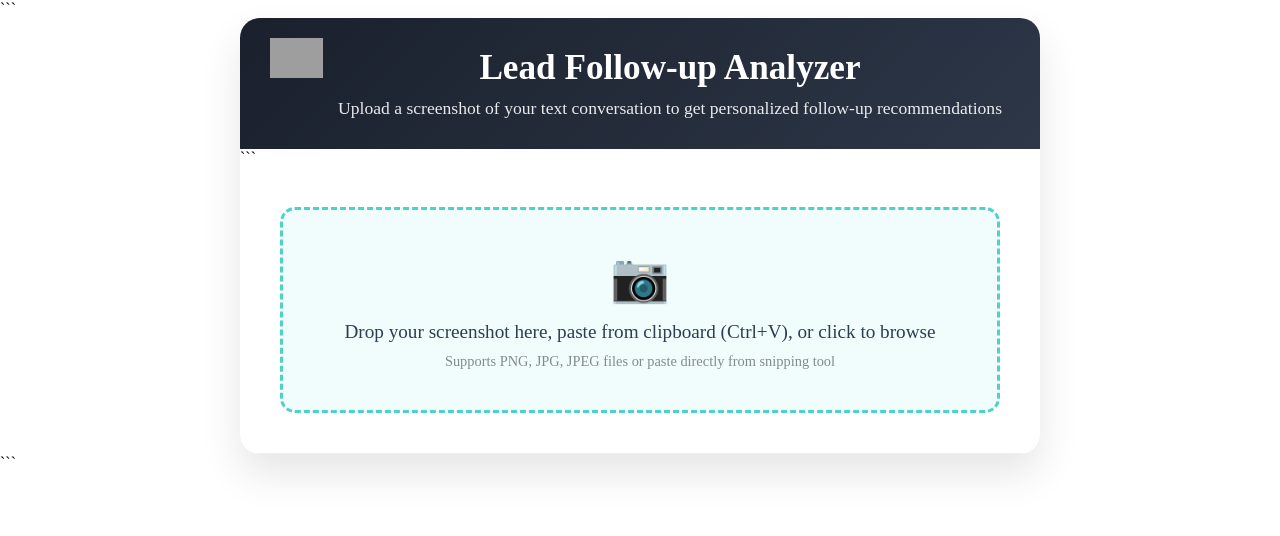
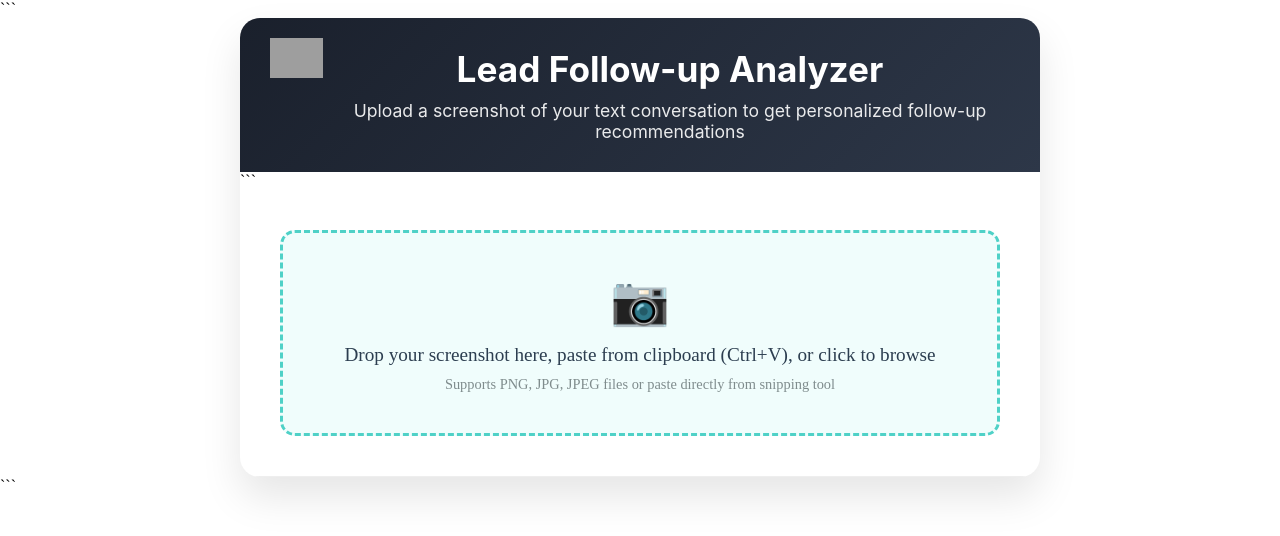
Before and after one commit to stevemarks79/lead-follow-up-tool, a plain HTML site: page index.html in a window 1280 px wide. Drawn offline with Linux system fonts and the light colour scheme; grey boxes are pictures that could not be loaded.

Commit message:
Update index.html

```diff
--- a/index.html
+++ b/index.html
@@ -49,12 +49,14 @@
         margin-bottom: 10px;
         font-weight: 700;
         margin-left: 60px;
+        font-family: -apple-system, BlinkMacSystemFont, 'Segoe UI', Roboto, sans-serif;
     }
 
     .header p {
         font-size: 1.1em;
         opacity: 0.9;
         margin-left: 60px;
+        font-family: -apple-system, BlinkMacSystemFont, 'Segoe UI', Roboto, sans-serif;
     }
 
     @media (max-width: 768px) {
```
